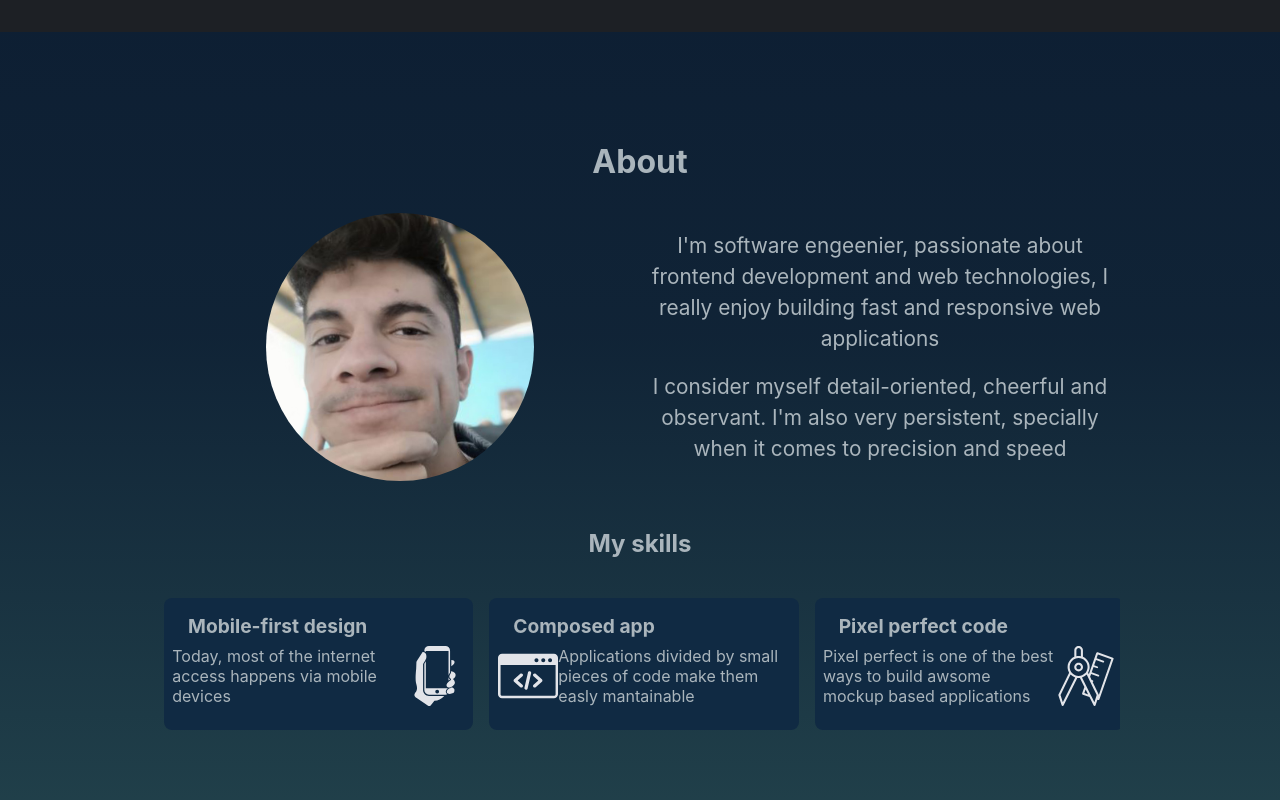
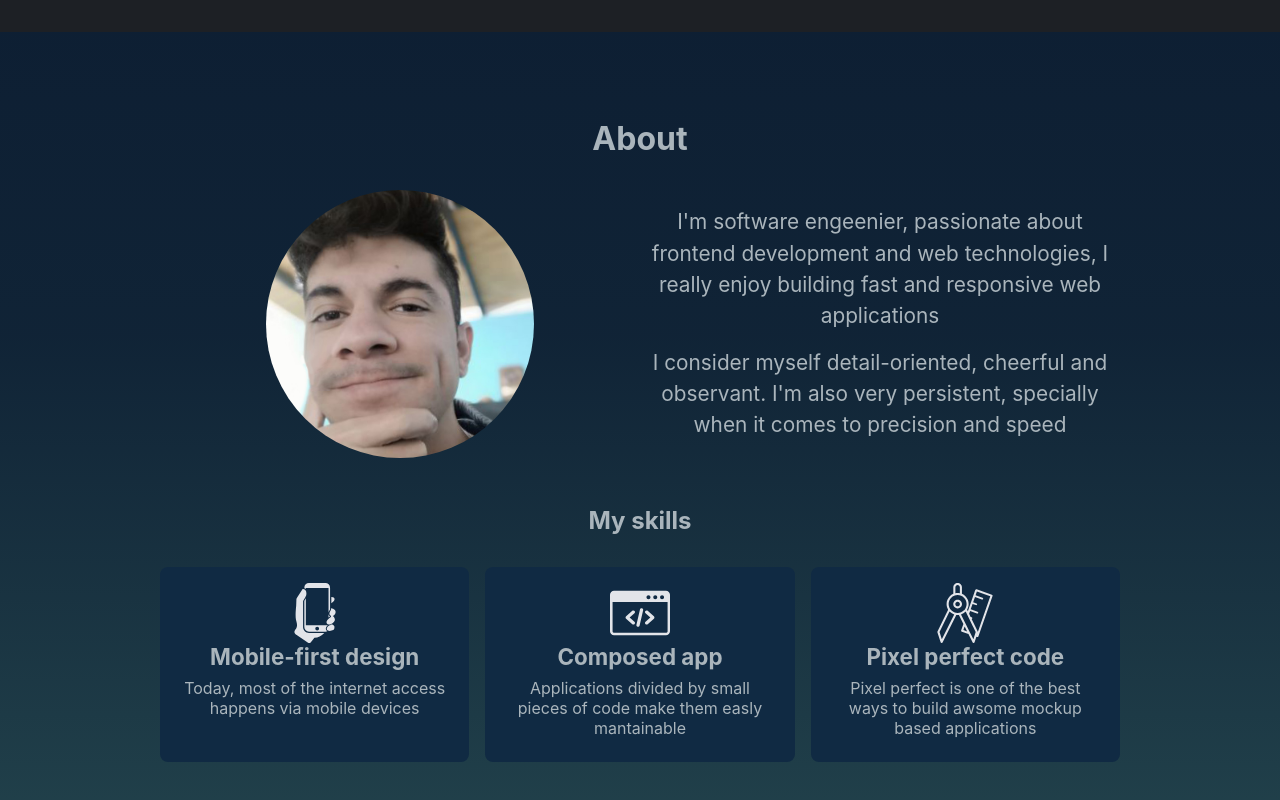
Before and after one commit to cldrojas/portfolio-svelte, a Svelte app: page / in a window 1280 px wide. Shown: the part 1568-2368 px from the top of the page. Built offline with nearby package versions, Linux system fonts and the light colour scheme.

Commit message:
Update Skill component

```diff
--- a/src/components/Skill.svelte
+++ b/src/components/Skill.svelte
@@ -5,43 +5,37 @@
 </script>
 
 <article class="skill">
-  <h3 class="skill-title">{title}</h3>
   <div class="skill-details">
+    <img src={imgUrl} alt={title} />
+    <h3 class="skill-title">{title}</h3>
     <p class="skill-description">{description}</p>
-    <img src={imgUrl} alt={title} />
   </div>
 </article>
 
 <style>
   .skill {
+    border-radius: 8px;
     display: flex;
-    flex-direction: column;
     background-color: var(--background);
-    margin: 8px 4px;
-    width: 100%;
-    border-radius: 8px;
-    padding: 16px 8px;
-  }
-
-  .skill:nth-child(even) .skill-details {
-    flex-direction: row-reverse;
+    justify-content: center;
   }
 
   .skill-details {
     display: flex;
+    flex-direction: column;
     align-items: center;
-    justify-content: space-around;
-    padding: 8px 0;
+    padding: 16px;
   }
 
   .skill-title {
-    font-size: 1.2rem;
+    font-size: 1.4rem;
     font-weight: 700;
-    margin-left: 16px;
+    text-align: center;
   }
 
   .skill-description {
-    max-width: 23ch;
+    text-align: center;
+    padding: 8px;
   }
 
   .skill img {
```
